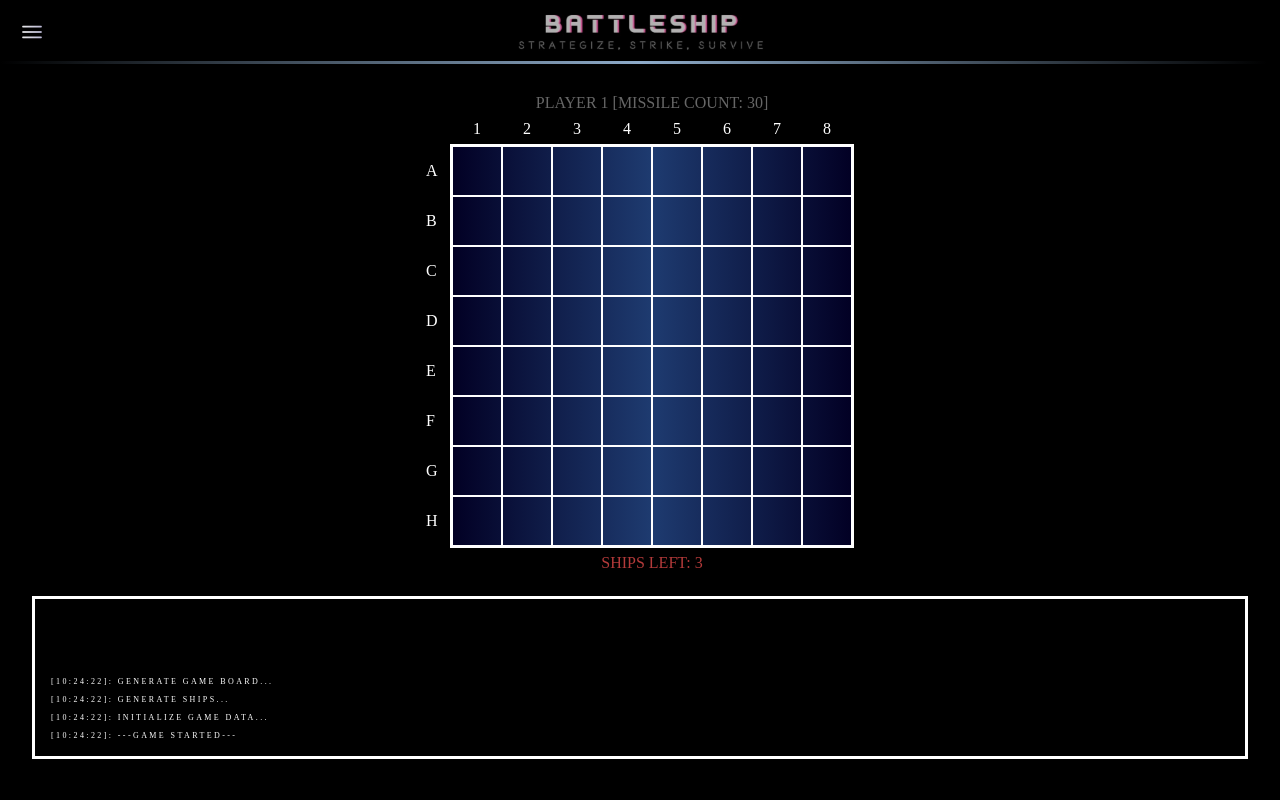
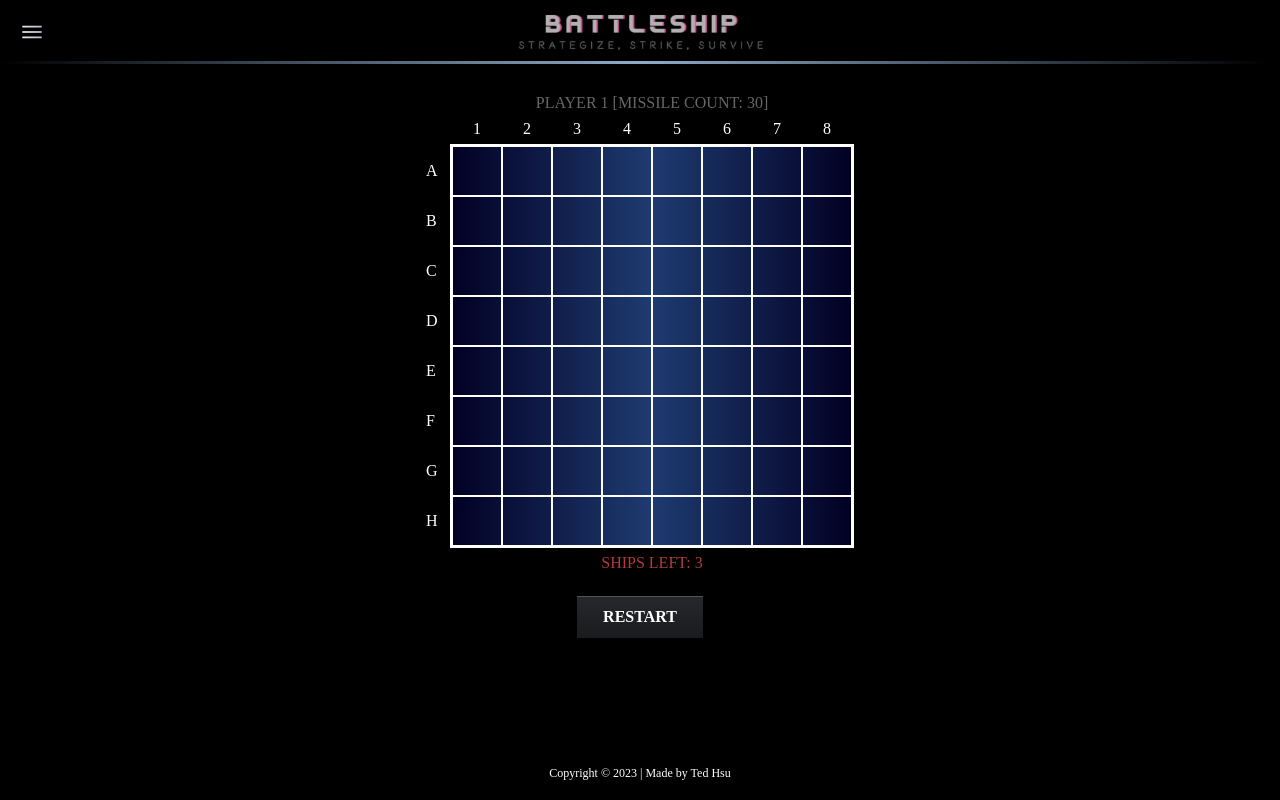
Before and after one commit to tedythsu/battleship-game, an Angular app: page /game in a window 1280 px wide. Built offline with nearby package versions, Linux system fonts and the light colour scheme; a web font is replaced by a local one.

Commit message:
style: update game page button style / hide game info

```diff
--- a/src/app/pages/game-page/game-page.component.html
+++ b/src/app/pages/game-page/game-page.component.html
@@ -47,19 +47,15 @@
       </div>
     }
   </div>
-  <div class="game-info">
-    <div class="game-info__message">{{ message }}</div>
-  </div>
+    <!-- <div class="game-info">
+      <div class="game-info__message">{{ message }}</div>
+    </div> -->
 
 <!-- <button (click)="toggleGameMode()">Change Game Mode</button>
 <button (click)="clearMessage()">Clear Message</button> -->
 
 <div class="start-button-container">
-  <button class="start-button-container__button" (click)="startGame(gameMode)">
-    <span></span>
-    <span></span>
-    <span></span>
-    <span></span>
-    RESTART
-  </button>
+<button class="start-button-container__button" role="button">
+  <span class="text">RESTART</span>
+</button>
 </div>
--- a/src/app/pages/game-page/game-page.component.scss
+++ b/src/app/pages/game-page/game-page.component.scss
@@ -6,111 +6,25 @@
   justify-content: center;
 
   &__button {
-    cursor: pointer;
-    position: relative;
-    display: inline-block;
-    padding: 10px 20px;
-    color: var(--text-color);
+    padding: 12px 26px;
+    color: #fff;
+    border: 0;
+    font-weight: bold;
     font-size: 16px;
-    text-decoration: none;
-    text-transform: uppercase;
-    overflow: hidden;
-    transition: .5s;
-    letter-spacing: 4px;
-    background-color: var(--bg-color);
-    border: 0;
+    transition: all 150ms ease-in-out;
+    font-family: 'Beon';
 
-    // only if the device has true hover functionality:
-    @media (hover: hover) {
-      &:hover {
-        background: #03e9f4;
-        color: #fff;
-        border-radius: 5px;
-        box-shadow: 0 0 5px #03e9f4,
-                    0 0 25px #03e9f4,
-                    0 0 50px #03e9f4,
-                    0 0 100px #03e9f4;
-      }
+    // border-radius: 12px;
+    box-shadow: rgba(255, 255, 255, 0.2) 0 1px 0 0 inset;
+    background-color: #1A1B1D;
+    background-image: linear-gradient(180deg, rgba(206, 211, 234, 0.07) 0%, transparent 100%);
+
+    &:hover {
+      filter: brightness(1.1);
     }
 
-    span {
-      position: absolute;
-      display: block;
-
-      &:nth-child(1) {
-        top: 0;
-        left: -100%;
-        width: 100%;
-        height: 2px;
-        background: linear-gradient(90deg, transparent, #03e9f4);
-        animation: btn-anim1 4s linear infinite;
-      }
-
-      @keyframes btn-anim1 {
-        0% {
-          left: -100%;
-        }
-        50%,100% {
-          left: 100%;
-        }
-      }
-
-      &:nth-child(2) {
-        top: -100%;
-        right: 0;
-        width: 2px;
-        height: 100%;
-        background: linear-gradient(180deg, transparent, #03e9f4);
-        animation: btn-anim2 4s linear infinite;
-        animation-delay: 1s
-      }
-
-      @keyframes btn-anim2 {
-        0% {
-          top: -100%;
-        }
-        50%,100% {
-          top: 100%;
-        }
-      }
-
-      &:nth-child(3) {
-        bottom: 0;
-        right: -100%;
-        width: 100%;
-        height: 2px;
-        background: linear-gradient(270deg, transparent, #03e9f4);
-        animation: btn-anim3 4s linear infinite;
-        animation-delay: 2s
-      }
-
-      @keyframes btn-anim3 {
-        0% {
-          right: -100%;
-        }
-        50%,100% {
-          right: 100%;
-        }
-      }
-
-      &:nth-child(4) {
-        bottom: -100%;
-        left: 0;
-        width: 2px;
-        height: 100%;
-        background: linear-gradient(360deg, transparent, #03e9f4);
-        animation: btn-anim4 4s linear infinite;
-        animation-delay: 3s
-      }
-
-      @keyframes btn-anim4 {
-        0% {
-          bottom: -100%;
-        }
-        50%,100% {
-          bottom: 100%;
-        }
-      }
+    &:active {
+      transform: scale(.95);
     }
   }
 }
```
